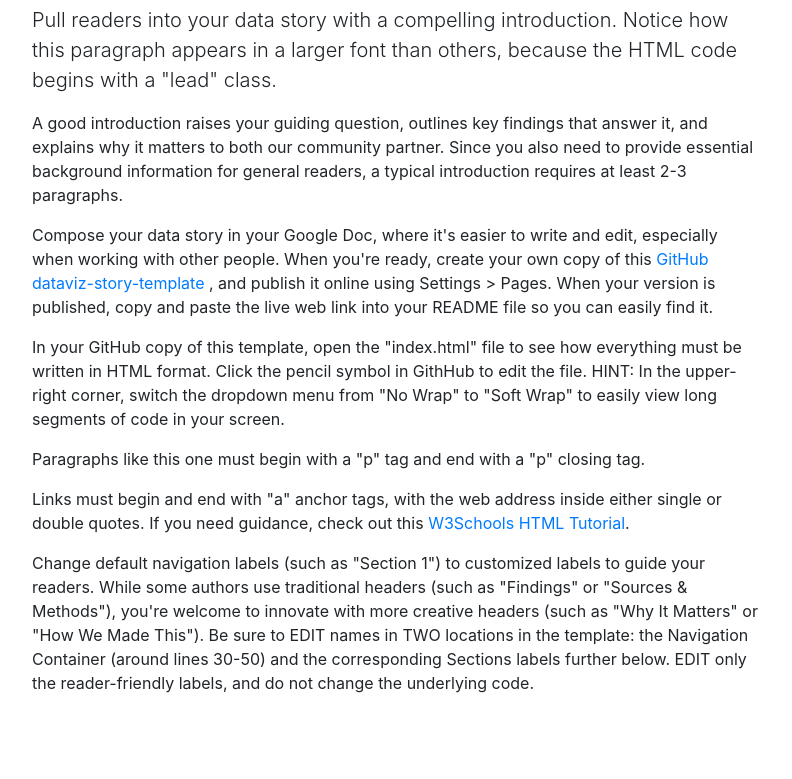
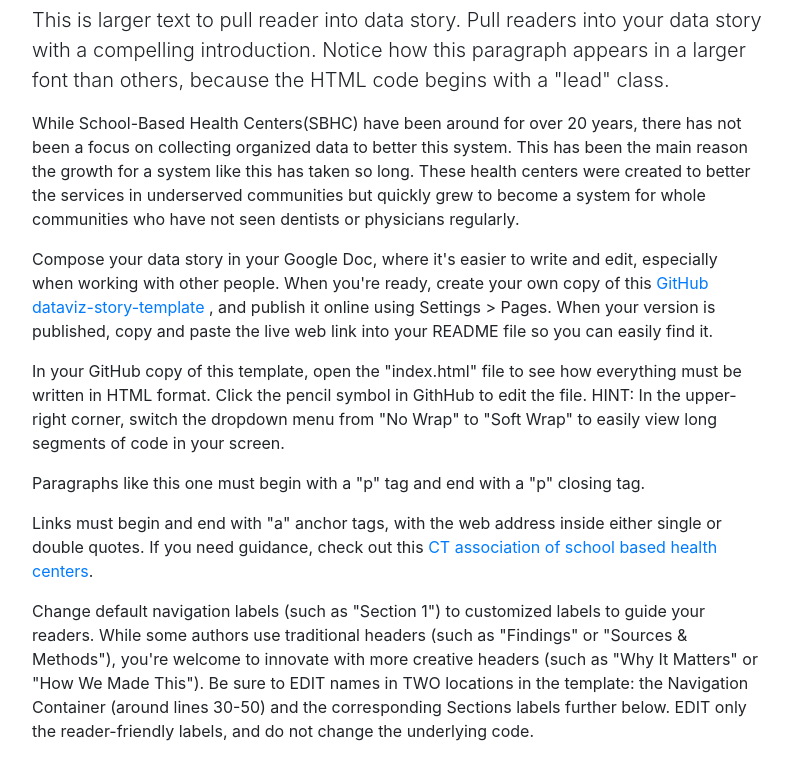
Before and after one commit to nagarcia3568/practice-, a plain HTML site: page index.html in a window 1280 px wide. Shown: the part 701-1480 px from the top of the page, without its empty margins (243-1035 px from the left). Drawn offline with nearby package versions, Linux system fonts and the light colour scheme.

Commit message:
Update index.html

```diff
--- a/index.html
+++ b/index.html
@@ -68,9 +68,9 @@
 
           <h2>EDIT Section 1 label</h2>
 
-          <p class="lead">Pull readers into your data story with a compelling introduction. Notice how this paragraph appears in a larger font than others, because the HTML code begins with a "lead" class.</p>
+          <p class="lead"> This is larger text to pull reader into data story. Pull readers into your data story with a compelling introduction. Notice how this paragraph appears in a larger font than others, because the HTML code begins with a "lead" class.</p>
 
-          <p>A good introduction raises your guiding question, outlines key findings that answer it, and explains why it matters to both our community partner. Since you also need to provide essential background information for general readers, a typical introduction requires at least 2-3 paragraphs.</p>
+          <p>While School-Based Health Centers(SBHC) have been around for over 20 years, there has not been a focus on collecting organized data to better this system. This has been the main reason the growth for a system like this has taken so long. These health centers were created to better the services in underserved communities but quickly grew to become a system for whole communities who have not seen dentists or physicians regularly.</p>
 
           <p>Compose your data story in your Google Doc, where it's easier to write and edit, especially when working with other people. When you're ready, create your own copy of this <a href="https://github.com/DataVizForAll/dataviz-story-template">GitHub dataviz-story-template </a>, and publish it online using Settings > Pages. When your version is published, copy and paste the live web link into your README file so you can easily find it.</p>
 
@@ -78,7 +78,7 @@
 
           <p>Paragraphs like this one must begin with a "p" tag and end with a "p" closing tag.</p>
 
-          <p>Links must begin and end with "a" anchor tags, with the web address inside either single or double quotes. If you need guidance, check out this <a href='https://www.w3schools.com/html/html_basic.asp'>W3Schools HTML Tutorial</a>.
+          <p>Links must begin and end with "a" anchor tags, with the web address inside either single or double quotes. If you need guidance, check out this <a href='https://ctschoolhealth.org'>CT association of school based health centers</a>.
 
           <p>Change default navigation labels (such as "Section 1") to customized labels to guide your readers. While some authors use traditional headers (such as "Findings" or "Sources & Methods"), you're welcome to innovate with more creative headers (such as "Why It Matters" or "How We Made This"). Be sure to EDIT names in TWO locations in the template: the Navigation Container (around lines 30-50) and the corresponding Sections labels further below. EDIT only the reader-friendly labels, and do not change the underlying code.</p>
 
```
